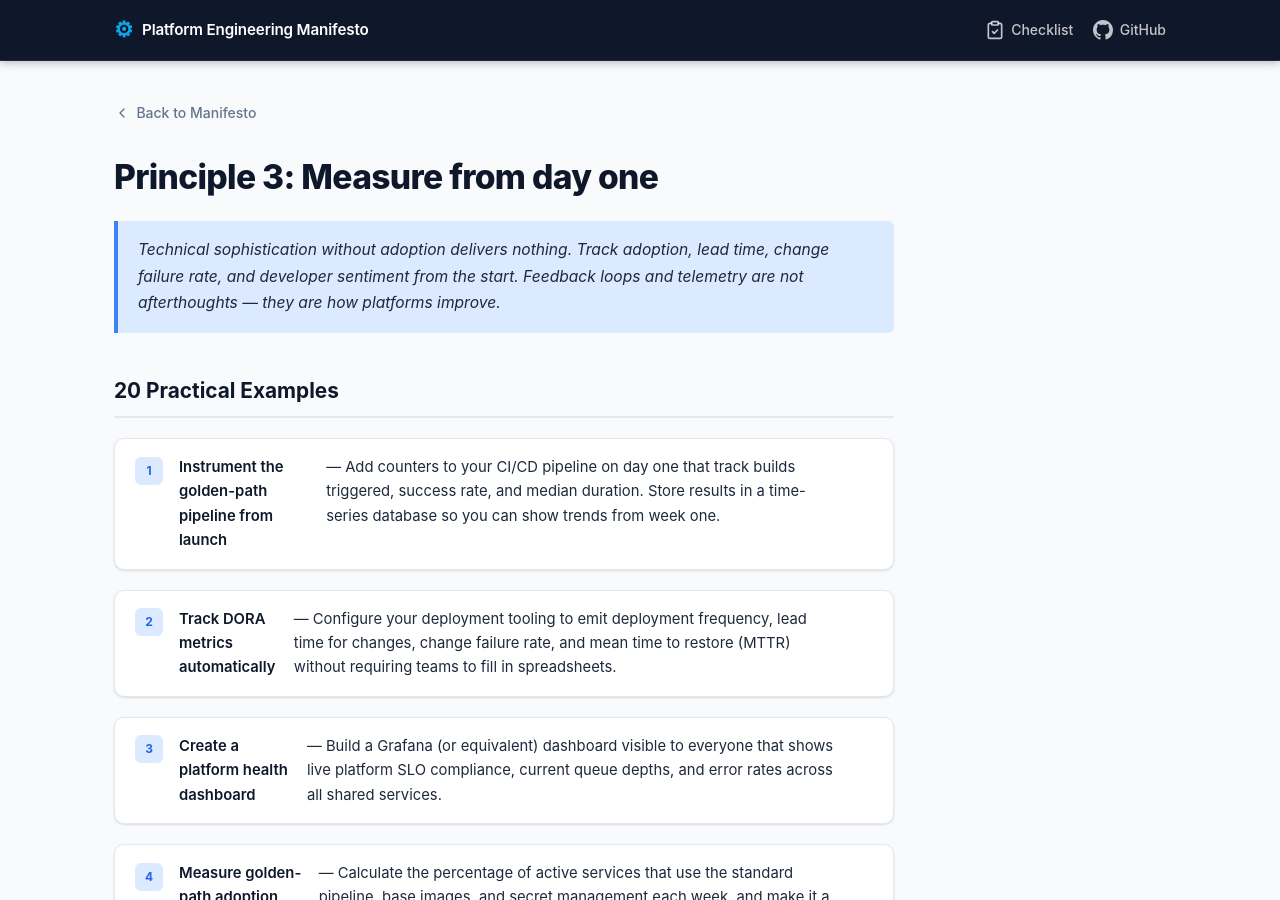
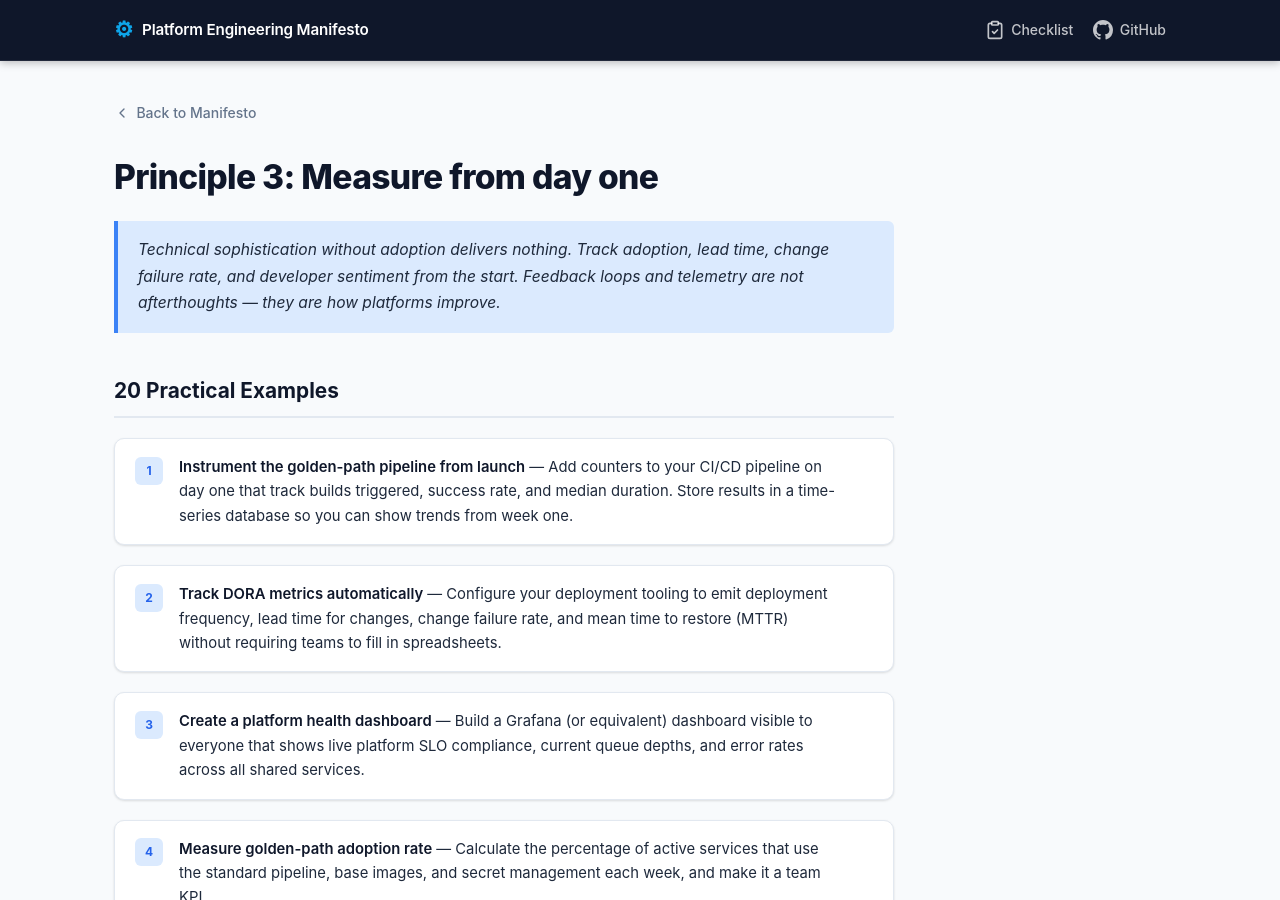
Before and after one commit to landro/platform-engineering, a Jekyll site: the page built from examples/03-measure-from-day-one.md, in a window 1280 px wide and 900 px high. Built offline with Jekyll 4.4.1, drawn with Linux system fonts in a browser that asks for light colours.

Commit message:
Fix flex layout breaking inline code in example body text
Agent-Logs-Url: https://github.com/landro/platform-engineering/sessions/8a8b001e-15c3-41f9-8e71-cd0f1d72b664

Co-authored-by: landro <45769+landro@users.noreply.github.com>

```diff
--- a/_layouts/principle.html
+++ b/_layouts/principle.html
@@ -13,7 +13,7 @@ layout: default
       <ol>
         {% for example in page.examples %}
         <li id="example-{{ forloop.index }}">
-          <strong>{{ example.title }}</strong> &mdash; {{ example.body | markdownify | remove: '<p>' | remove: '</p>' | strip }}
+          <span><strong>{{ example.title }}</strong> &mdash; {{ example.body | markdownify | remove: '<p>' | remove: '</p>' | strip }}</span>
           <a href="#example-{{ forloop.index }}" class="example-anchor" aria-label="Permalink to example {{ forloop.index }}">
             <svg width="14" height="14" viewBox="0 0 24 24" fill="none" stroke="currentColor" stroke-width="2" stroke-linecap="round" stroke-linejoin="round" aria-hidden="true"><path d="M10 13a5 5 0 0 0 7.54.54l3-3a5 5 0 0 0-7.07-7.07l-1.72 1.71"/><path d="M14 11a5 5 0 0 0-7.54-.54l-3 3a5 5 0 0 0 7.07 7.07l1.71-1.71"/></svg>
           </a>
```
